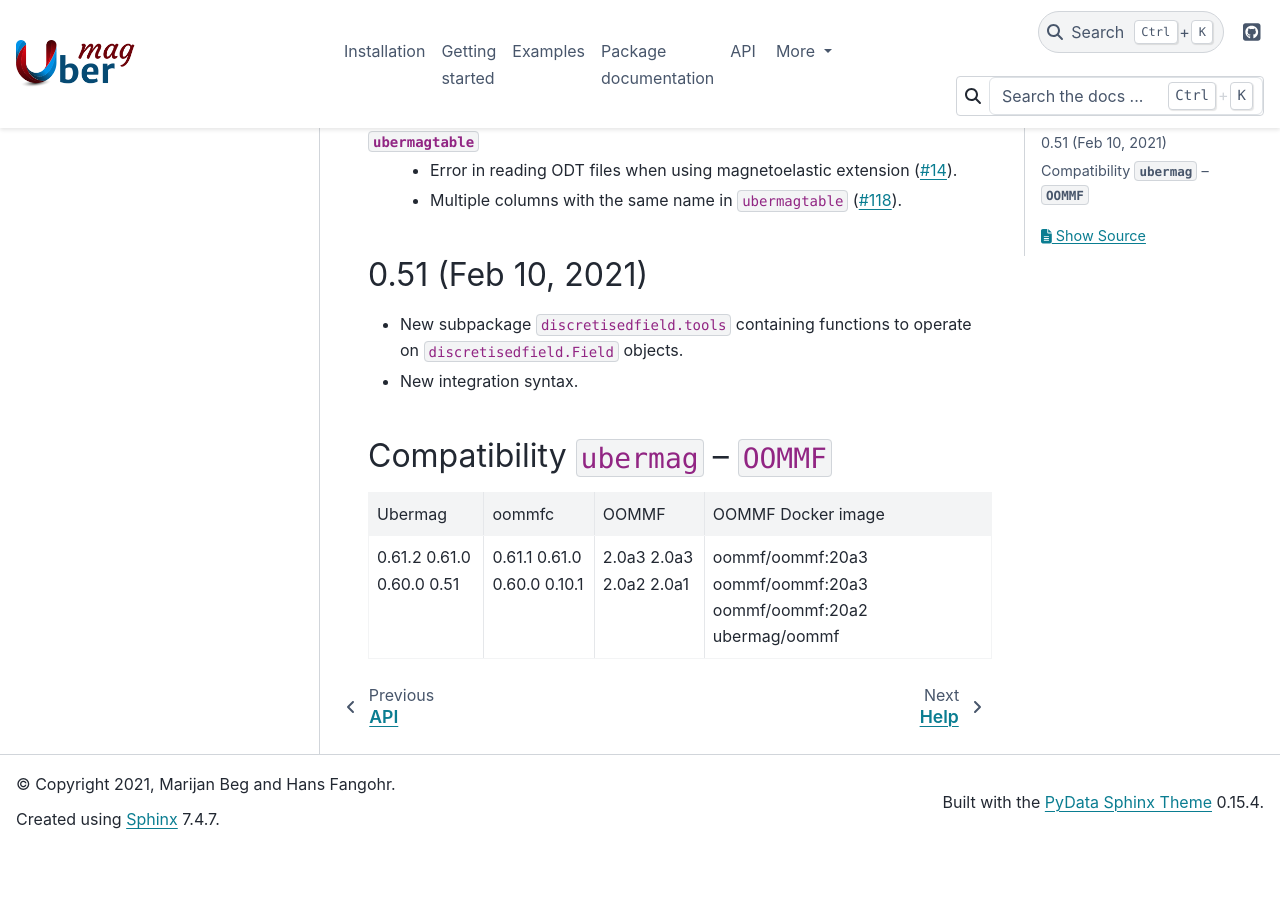
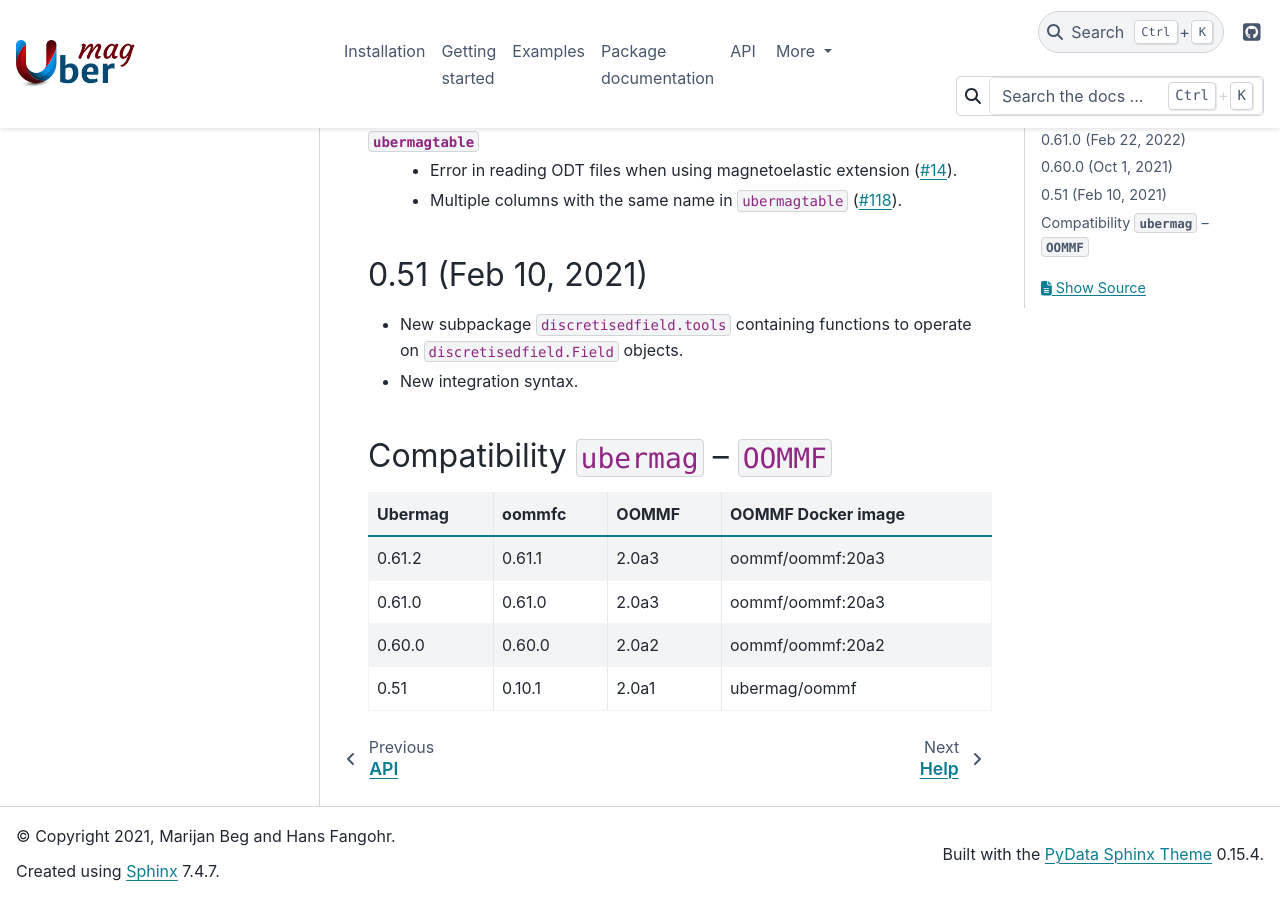
Before and after one commit to ubermag/ubermag.github.io, a Sphinx documentation site: the page built from source/changelog.rst, in a window 1280 px wide and 900 px high, scrolled down 4403 px. Built offline with Sphinx 7.4.7 and the PyData theme 0.15.4, drawn with Linux system fonts in a browser that asks for light colours; pages that are not in the unit, such as notebooks, are missing from menus; before the commit the page ends 5251 px from its top, so only the background shows below that.

Commit message:
Add missing row separators

```diff
--- a/source/changelog.rst
+++ b/source/changelog.rst
@@ -202,9 +202,12 @@
 
 +---------+--------+-------+--------------------+
 | Ubermag | oommfc | OOMMF | OOMMF Docker image |
++=========+========+=======+====================+
+| 0.61.2  | 0.61.1 | 2.0a3 | oommf/oommf:20a3   |
 +---------+--------+-------+--------------------+
-| 0.61.2  | 0.61.1 | 2.0a3 | oommf/oommf:20a3   |
 | 0.61.0  | 0.61.0 | 2.0a3 | oommf/oommf:20a3   |
++---------+--------+-------+--------------------+
 | 0.60.0  | 0.60.0 | 2.0a2 | oommf/oommf:20a2   |
++---------+--------+-------+--------------------+
 | 0.51    | 0.10.1 | 2.0a1 | ubermag/oommf      |
 +---------+--------+-------+--------------------+
```
